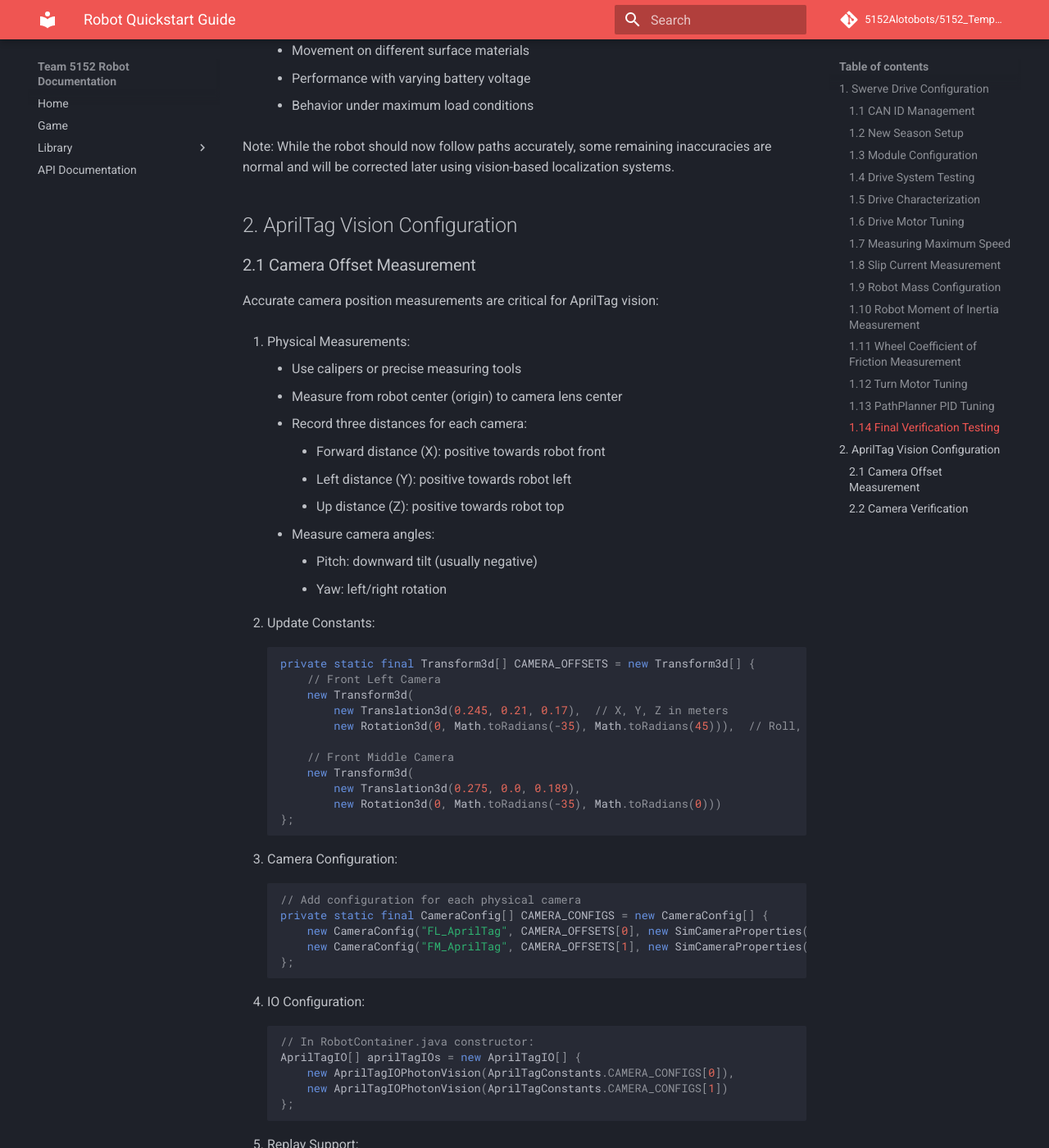
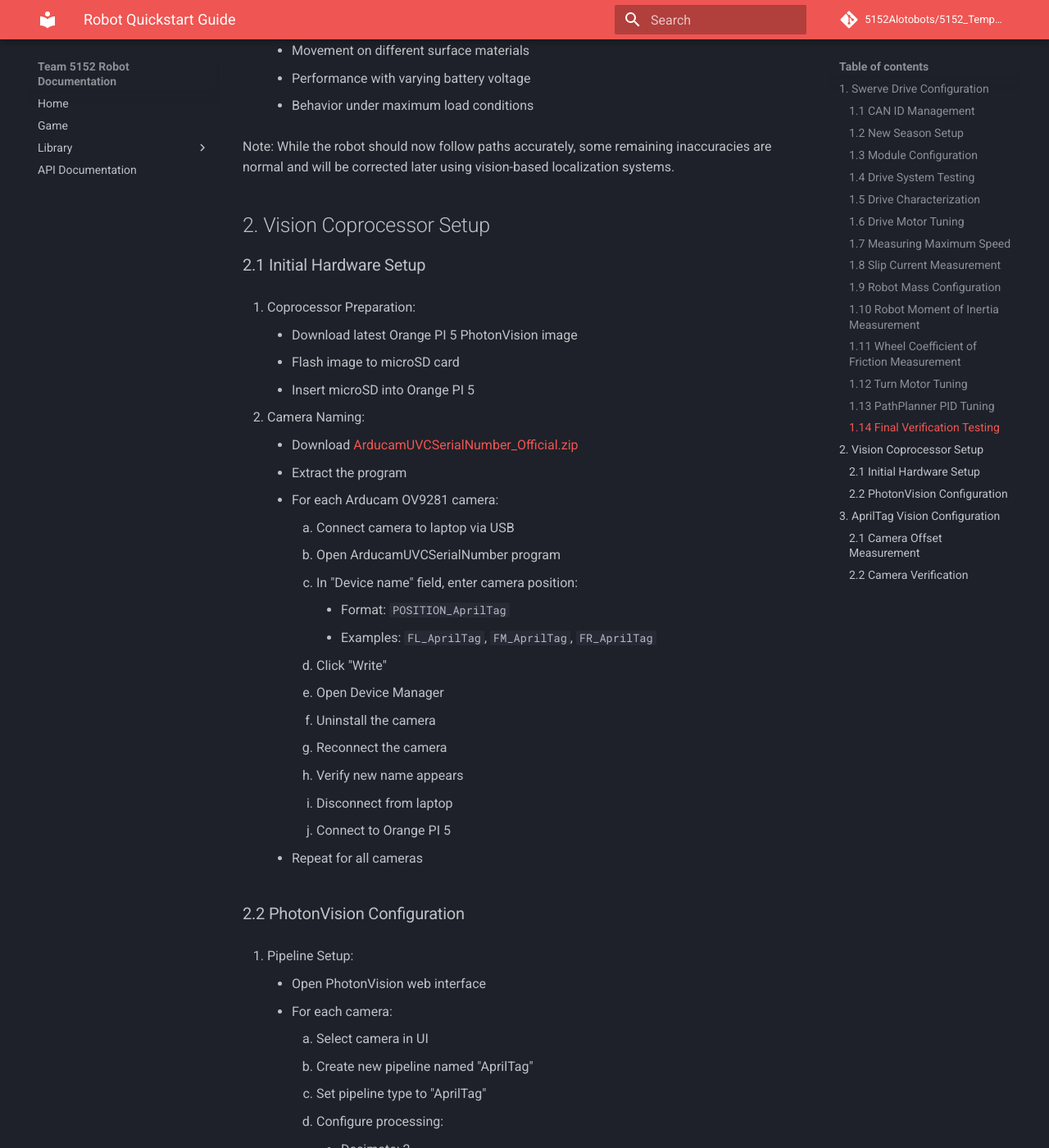
Before and after one commit to 5152Alotobots/5152_Template, an MkDocs documentation site: the page built from docs/mkdocs/docs/quickstart.md, in a window 1280 px wide and 1400 px high, scrolled down 15745 px. Shown: the whole window at 82% size. Built offline with MkDocs 1.6.1 and Material for MkDocs 9.7.7, drawn with Linux system fonts in a browser that asks for light colours; comment, search, counter and statistics services are not loaded; some of the changed text lies outside the part shown.

Commit message:
(no commit message provided)

```diff
--- a/docs/mkdocs/docs/quickstart.md
+++ b/docs/mkdocs/docs/quickstart.md
@@ -568,7 +568,87 @@ Before considering the swerve drive fully configured, perform these comprehensiv
 
 Note: While the robot should now follow paths accurately, some remaining inaccuracies are normal and will be corrected later using vision-based localization systems.
 
-## 2. AprilTag Vision Configuration
+## 2. Vision Coprocessor Setup
+
+### 2.1 Initial Hardware Setup
+
+1. Coprocessor Preparation:
+    - Download latest Orange PI 5 PhotonVision image
+    - Flash image to microSD card
+    - Insert microSD into Orange PI 5
+
+2. Camera Naming:
+    - Download [ArducamUVCSerialNumber_Official.zip](https://www.arducam.com/wp-content/uploads/2023/10/ArducamUVCSerialNumber_Official.zip)
+    - Extract the program
+    - For each Arducam OV9281 camera:
+        1. Connect camera to laptop via USB
+        2. Open ArducamUVCSerialNumber program
+        3. In "Device name" field, enter camera position:
+            - Format: `POSITION_AprilTag`
+            - Examples: `FL_AprilTag`, `FM_AprilTag`, `FR_AprilTag`
+        4. Click "Write"
+        5. Open Device Manager
+        6. Uninstall the camera
+        7. Reconnect the camera
+        8. Verify new name appears
+        9. Disconnect from laptop
+        10. Connect to Orange PI 5
+    - Repeat for all cameras
+
+### 2.2 PhotonVision Configuration
+
+1. Pipeline Setup:
+    - Open PhotonVision web interface
+    - For each camera:
+        1. Select camera in UI
+        2. Create new pipeline named "AprilTag"
+        3. Set pipeline type to "AprilTag"
+        4. Configure processing:
+            - Decimate: 2
+            - Blur: 1
+            - Auto White Balance: ON
+        5. Set camera settings:
+            - Resolution: 1280x720
+            - FPS: 100 (or similar)
+            - Stream Resolution: Lowest available
+        6. Navigate to Cameras tab
+        7. Select camera
+        8. Set Model as "OV9281"
+
+2. Camera Calibration:
+    - For each camera:
+        1. Select calibration settings:
+            - Tag Family: 5x5
+            - Resolution: 720p
+            - Pattern Spacing: 3.15 inches
+            - Marker Size: 2.36 inches
+            - Board: 12x8
+        2. Take multiple calibration snapshots:
+            - Vary angles and distances
+            - Include corner views
+            - Mix close and far positions
+        3. Run calibration
+        4. Verify mean error < 1.0 pixels
+        5. If error too high:
+            - Delete poor quality snapshots
+            - Add more varied angles
+            - Recalibrate
+
+3. Final Configuration:
+    - For each pipeline:
+        1. Enable 3D mode
+        2. Enable multi-tag detection
+        3. Save settings
+
+4. Field Tuning:
+    - At competition field:
+        - Adjust exposure
+        - Tune brightness
+        - Set appropriate gain
+        - Test detection reliability
+        - Save field-specific settings
+
+## 3. AprilTag Vision Configuration
 
 ### 2.1 Camera Offset Measurement
 
```
